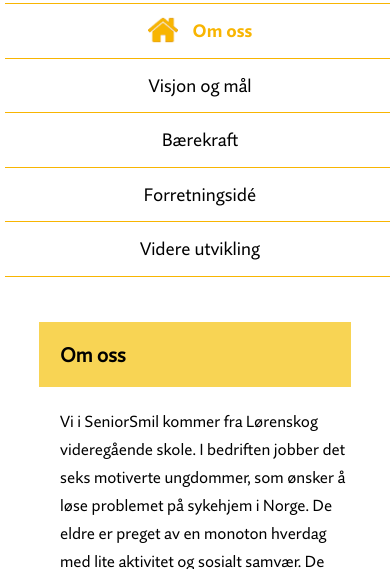
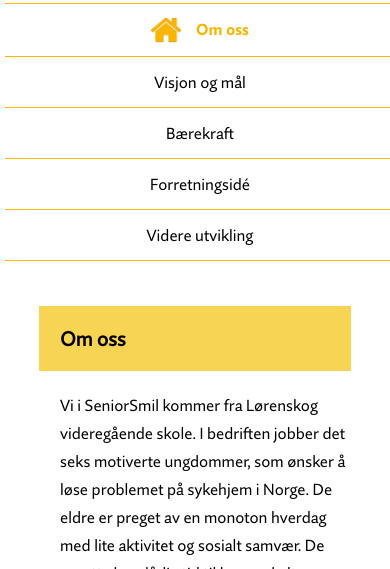
Before and after one commit to Zandra7/seniorsmil, a plain HTML site: page index.html in a window 390 px wide. Shown: the part 275-844 px from the top of the page. Drawn offline with Linux system fonts and the light colour scheme.

Commit message:
Add responsive styling for navbar

```diff
--- a/style.css
+++ b/style.css
@@ -144,6 +144,14 @@ li {
     margin-block: 10px 0;
 }
 
+/* navbar */
+@media only screen and (max-width: 1023px) {
+    nav a {
+        font-size: 16px;
+        width: 115px;
+    }
+}
+
 /* 767px (Less than TABLET) */
 @media only screen and (max-width: 767px) {
     .logo {
```
